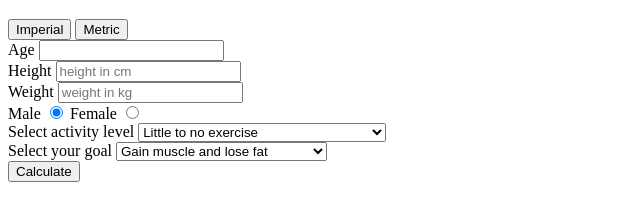
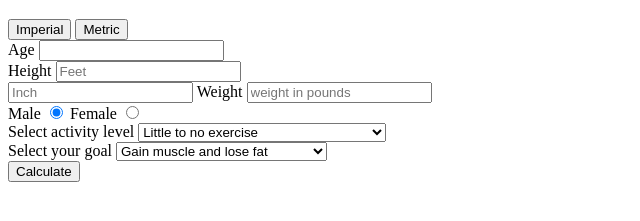
Before and after one commit to Nicolas-V93/Mealplanner, a website built with Parcel: page index.html in a window 1280 px wide. Both pictures are taken after a click on the button "Imperial". Shown: the part 61-282 px from the top of the page, without its empty margins (0-640 px from the left). Built offline with nearby package versions, Linux system fonts and the light colour scheme; what chartjs-plugin-datalabels would draw is missing.

Commit message:
Add new form imperial units, implement formView

```diff
--- a/index.html
+++ b/index.html
@@ -11,72 +11,18 @@
   <body>
     <h1>Create a meal plan in 3 simple steps!</h1>
 
-    <!-- 1) Getting userdata from Form Using the Harris-Benedict formula -->
-    <form id="person-info" action="">
-      <div>
-        <button type="button">Imperial</button>
-        <button type="button">Metric</button>
-      </div>
+    <!-- 1) Getting userdata from Form -->
 
-      <div>
-        <label for="age">Age</label>
-        <input required type="text" id="age" name="age" />
-      </div>
+    <div>
+      <button data-unit="imperial" class="btn-imperial" type="button">
+        Imperial
+      </button>
+      <button data-unit="metric" class="btn-metric" type="button">
+        Metric
+      </button>
+    </div>
 
-      <div>
-        <label for="height">Height</label>
-        <input
-          required
-          type="text"
-          id="height"
-          name="height"
-          placeholder="height in cm"
-        />
-      </div>
-
-      <div>
-        <label for="weight">Weight</label>
-        <input
-          required
-          type="text"
-          id="weight"
-          name="weight"
-          placeholder="weight in kg"
-        />
-      </div>
-
-      <div>
-        <label for="male">Male</label>
-        <input type="radio" id="male" name="sex" value="male" checked />
-
-        <label for="female">Female</label>
-        <input type="radio" id="female" name="sex" value="female" />
-      </div>
-
-      <div>
-        <label for="activity">Select activity level</label>
-        <select name="activity" id="activity">
-          <option value="1">Little to no exercise</option>
-          <option value="2">Light exercise 1-3 times per week</option>
-          <option value="3">Moderate exercise 3-5 times per week</option>
-          <option value="4">Heavy exercise 5-6 times per week</option>
-          <option value="5">Strenuous exercise 7 times per week</option>
-        </select>
-      </div>
-
-      <div>
-        <label for="goal">Select your goal</label>
-        <select name="goal" id="goal">
-          <option value="0">Gain muscle and lose fat</option>
-          <option value="-5">Lose fat (5% calorie reduction)</option>
-          <option value="-10">Lose fat (10% calorie reduction)</option>
-          <option value="-15">Lose fat (15% calorie reduction)</option>
-          <option value="-20">Lose fat (20% calorie reduction)</option>
-        </select>
-      </div>
-
-      <button>Calculate</button>
-    </form>
+    <form id="person-info" action=""></form>
 
     <!-- 2) Displaying container with values calculated from the previous form -->
 
--- a/src/views/formView.js
+++ b/src/views/formView.js
@@ -1,5 +1,16 @@
 class FormView {
   #form = document.querySelector('#person-info');
+  #btnMetric = document.querySelector('.btn-metric');
+  #btnImperial = document.querySelector('.btn-imperial');
+
+  constructor() {
+    this.#addHandlerShowForm();
+    this.#btnMetric.click(); // On page load show metric form by default
+  }
+
+  #clear() {
+    this.#form.innerHTML = '';
+  }
 
   addHandlerProcessInfo(handler) {
     this.#form.addEventListener('submit', function (e) {
@@ -9,6 +20,88 @@ class FormView {
       handler(formData);
     });
   }
+
+  #addHandlerShowForm() {
+    this.#btnMetric.addEventListener('click', this.#renderForm.bind(this));
+    this.#btnImperial.addEventListener('click', this.#renderForm.bind(this));
+  }
+
+  #renderForm(e) {
+    this.#clear();
+    const markup = this.#generateMarkup(e);
+    this.#form.insertAdjacentHTML('afterbegin', markup);
+  }
+
+  #generateMarkup(e) {
+    const unit = e.target.dataset.unit;
+    return `
+    <div>
+        <label for="age">Age</label>
+        <input required type="text" id="age" name="age" />
+      </div>
+      <div class="unit-container">
+        <div>
+          <label for="height">Height</label>
+          <input
+            required
+            type="text"
+            id="height"
+            name="height"
+            placeholder="${unit === 'metric' ? 'height in cm' : 'Feet'}"
+          />
+        </div>
+
+        ${
+          unit === 'imperial'
+            ? '<input required type="text" id="height" name="height" placeholder="Inch"'
+            : ''
+        }
+
+        <div>
+          <label for="weight">Weight</label>
+          <input
+            required
+            type="text"
+            id="weight"
+            name="weight"
+            placeholder="weight in ${unit === 'metric' ? 'kg' : 'pounds'}"
+          />
+        </div>
+      </div>
+
+      <div>
+        <label for="male">Male</label>
+        <input type="radio" id="male" name="sex" value="male" checked />
+
+        <label for="female">Female</label>
+        <input type="radio" id="female" name="sex" value="female" />
+      </div>
+
+      <div>
+        <label for="activity">Select activity level</label>
+        <select name="activity" id="activity">
+          <option value="1">Little to no exercise</option>
+          <option value="2">Light exercise 1-3 times per week</option>
+          <option value="3">Moderate exercise 3-5 times per week</option>
+          <option value="4">Heavy exercise 5-6 times per week</option>
+          <option value="5">Strenuous exercise 7 times per week</option>
+        </select>
+      </div>
+
+      <div>
+        <label for="goal">Select your goal</label>
+        <select name="goal" id="goal">
+          <option value="0">Gain muscle and lose fat</option>
+          <option value="-5">Lose fat (5% calorie reduction)</option>
+          <option value="-10">Lose fat (10% calorie reduction)</option>
+          <option value="-15">Lose fat (15% calorie reduction)</option>
+          <option value="-20">Lose fat (20% calorie reduction)</option>
+        </select>
+      </div>
+
+      <button>Calculate</button>
+    `;
+  }
 }
 
 export default new FormView();
```
